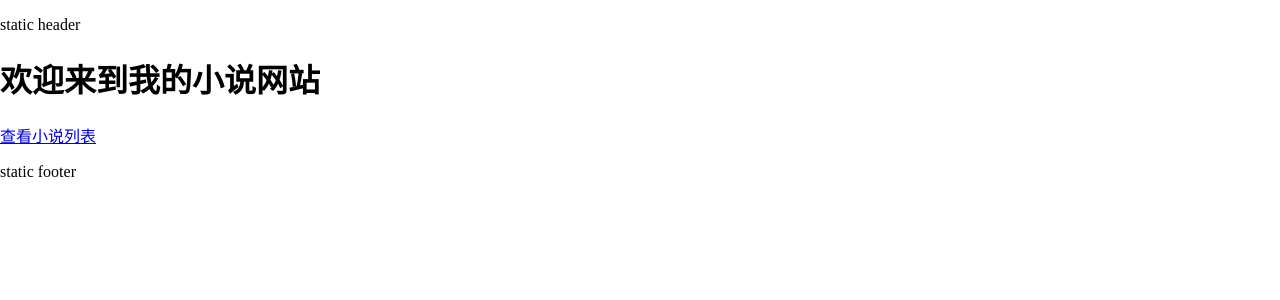
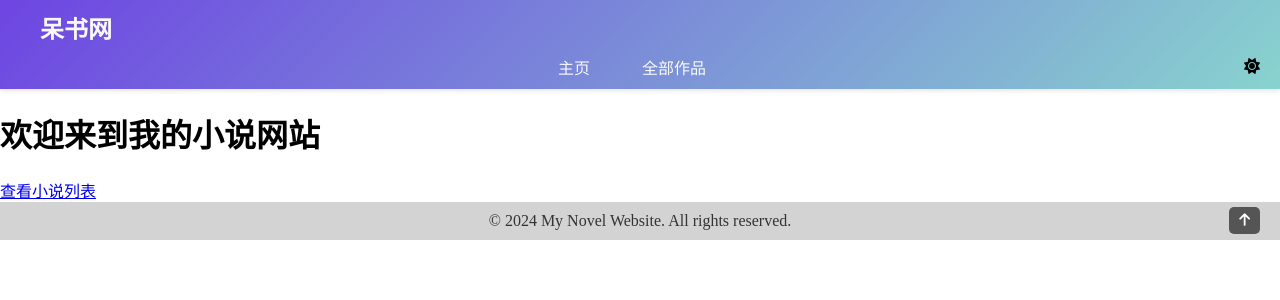
Before and after one commit to shurintou/nerdy-novel, a Nuxt app: page / in a window 1280 px wide. Shown: the top 300 px of the page. Built offline with nearby package versions, Linux system fonts and the light colour scheme.

Commit message:
feat(layout): add new Header and Footer components to layout. fix(layout): update default.vue's layout by using new Header and Footer components.

```diff
--- /dev/null
+++ b/components/layout/Footer.vue
@@ -0,0 +1,51 @@
+<template>
+  <footer>
+    <p>&copy; 2024 My Novel Website. All rights reserved.</p>
+    <a class="back-to-top" @click="backToTop()"><i class="fas fa-arrow-up"></i></a>
+  </footer>
+</template>
+
+<script setup lang="ts">
+// 获取 "回到顶部" 按钮
+const backToTop = function () {
+  window.scrollTo({
+    top: 0,
+    behavior: 'smooth'
+  })
+}
+</script>
+
+<style lang="css" scoped>
+footer {
+  display: flex;
+  justify-content: center;
+  align-items: center;
+  padding: 10px 20px;
+  color: var(--text-color-light);
+  background-color: var(--footer-bg-light);
+  position: relative;
+}
+
+footer p {
+  margin: 0;
+  text-align: center;
+  flex: 1;
+}
+
+footer .back-to-top {
+  position: absolute;
+  right: 20px;
+  color: #fff;
+  text-decoration: none;
+  font-size: 0.9rem;
+  padding: 5px 10px;
+  background-color: #555;
+  border-radius: 5px;
+  transition: background-color 0.3s;
+}
+
+footer .back-to-top:hover {
+  cursor: pointer;
+  background-color: #777;
+}
+</style>
--- /dev/null
+++ b/components/layout/Header.vue
@@ -0,0 +1,82 @@
+<template>
+  <header>
+      <div class="main-header header-title">
+          <h1>呆书网</h1>
+      </div>
+      <div class="header-content">
+          <nav>
+              <ul>
+                  <li><a href="index.html">主页</a></li>
+                  <li><a href="novels.html">全部作品</a></li>
+              </ul>
+          </nav>
+          <div id="theme-toggle" class="theme-toggle">
+              <i class="fas fa-sun"></i>
+          </div>
+      </div>
+  </header>
+</template>
+
+<style lang="css" scoped>
+header {
+  background: var(--header-bg-light);
+  padding: 10px 20px;
+  transition: color 0.3s;
+  box-shadow: 0 2px 4px rgba(0, 0, 0, 0.1);
+}
+
+.main-header{
+  max-width: 1200px;
+  margin: 0 auto;
+}
+
+.header-title {
+  text-align: left;
+  margin-bottom: 10px;
+}
+
+.header-title h1 {
+  margin: 0;
+  color: #f8f8f8;
+  font-size: 24px;
+}
+
+.header-content {
+  display: flex;
+  justify-content: space-between;
+  align-items: center;
+}
+
+nav {
+  flex-grow: 1;
+}
+
+nav ul {
+  list-style: none;
+  display: flex;
+  justify-content: center;
+  gap: 20px;
+  padding: 0;
+  margin: 0;
+}
+
+nav ul li {
+  display: inline;
+}
+
+nav ul li a {
+  text-decoration: none;
+  color: #f8f8f8;
+  font-weight: 500;
+  padding: 8px 16px;
+  transition: color 0.3s ease;
+}
+
+nav ul li a:hover {
+  color: var(--primary-button-color);
+}
+
+body.dark-mode header {
+  background: var(--header-bg-dark);
+}
+</style>
--- a/layouts/default.vue
+++ b/layouts/default.vue
@@ -1,8 +1,8 @@
 <template>
   <div>
-    <p>static header</p>
+    <LayoutHeader/>
     <slot />
-    <p>static footer</p>
+    <LayoutFooter/>
   </div>
 </template>
 
```
